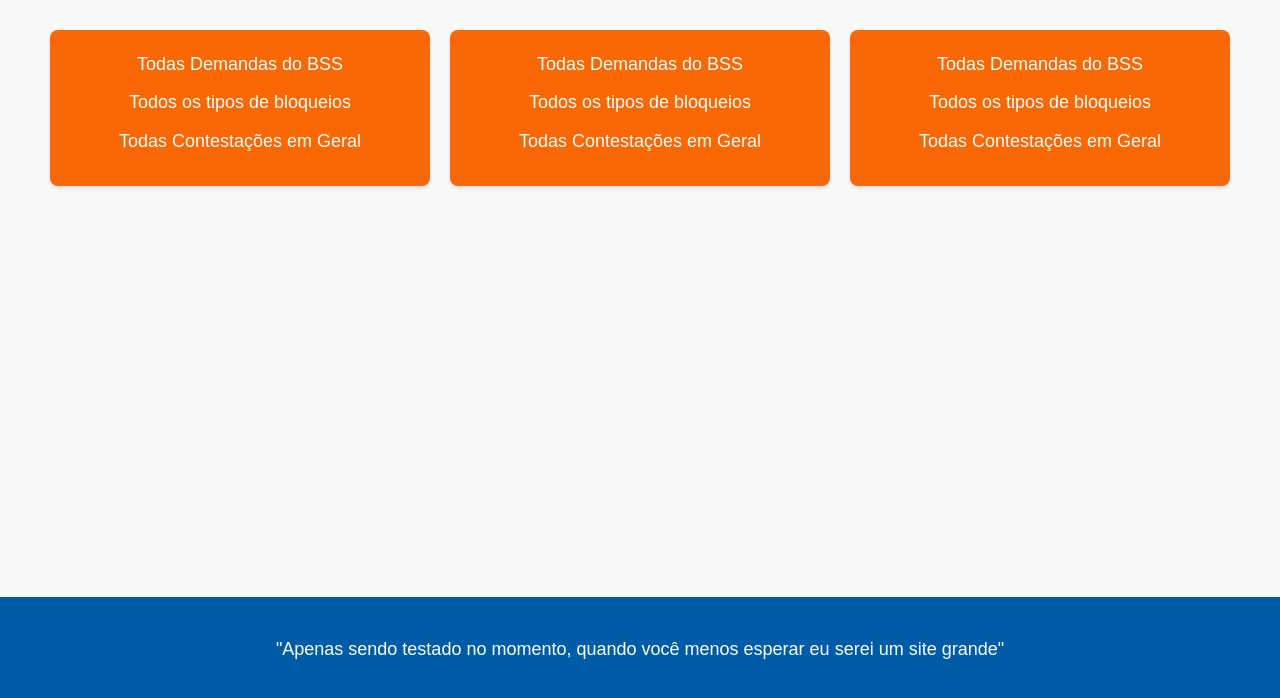
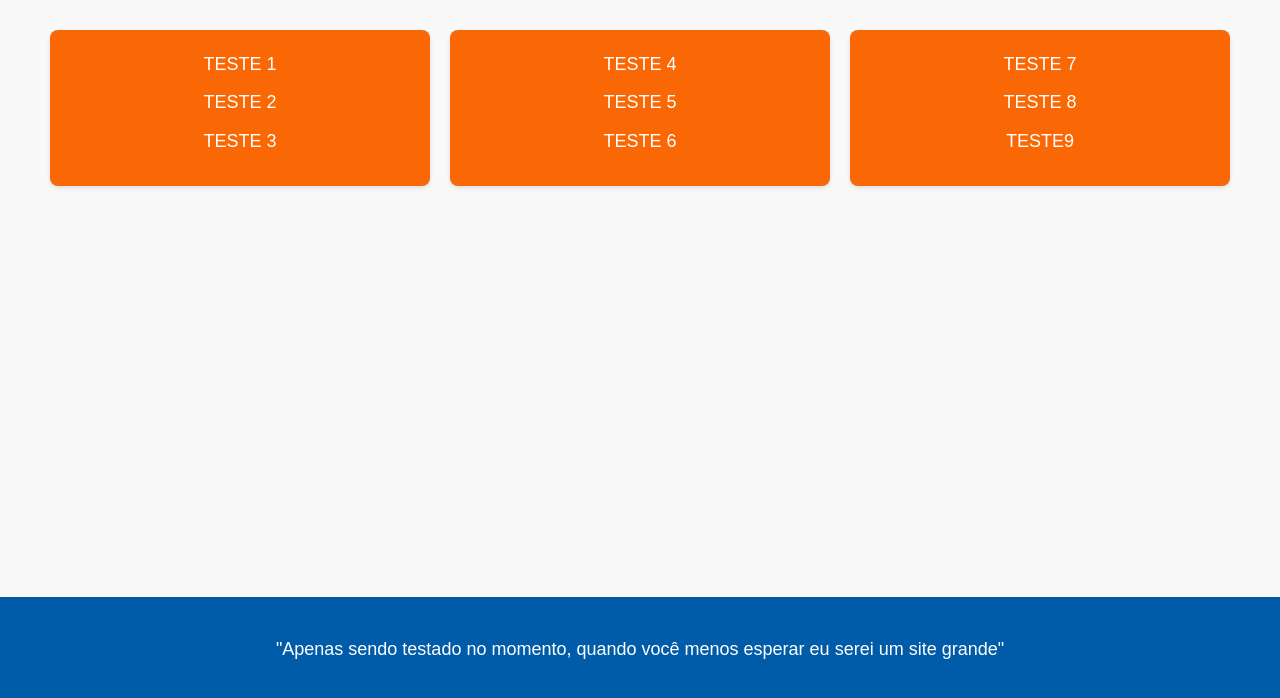
Before and after one commit to RNYftno/TAGSENSE3, a plain HTML site: page index.html in a window 1280 px wide. Shown: the part 98-796 px from the top of the page. Drawn offline with Linux system fonts and the light colour scheme.

Commit message:
Update index.html

```diff
--- a/index.html
+++ b/index.html
@@ -112,23 +112,23 @@
         <img class="image-top-right" src="https://www.freepnglogos.com/uploads/logo-caixa-png/caixa-download-png-5.png" alt="Caixa Logo" width="100">
         <div class="column">
             <ul>
-                <li><a href="#" onclick="displayImage('https://atento.edusense.com.br/semparar/images/easyblog_articles/1537/b2ap3_thumbnail_Galeria-Ita-1.jpg')">Todas Demandas do BSS</a></li>
-                <li><a href="#" onclick="displayImage('https://atento.edusense.com.br/semparar/images/easyblog_articles/1537/Galeria-Ita-2.png')">Todos os tipos de bloqueios</a></li>
-                <li><a href="#" onclick="displayImage('https://atento.edusense.com.br/semparar/images/easyblog_articles/1537/Galeria-Ita-3.png')">Todas Contestações em Geral</a></li>
+                <li><a href="#" onclick="displayImage('https://atento.edusense.com.br/semparar/images/easyblog_articles/1537/b2ap3_thumbnail_Galeria-Ita-1.jpg')">TESTE 1</a></li>
+                <li><a href="#" onclick="displayImage('https://atento.edusense.com.br/semparar/images/easyblog_articles/1537/Galeria-Ita-2.png')">TESTE 2</a></li>
+                <li><a href="#" onclick="displayImage('https://atento.edusense.com.br/semparar/images/easyblog_articles/1537/Galeria-Ita-3.png')">TESTE 3</a></li>
                 <!-- Adicione links e imagens para os outros itens conforme necessário -->
             </ul>
         </div>
       <div class="column">
             <ul>
-                <li><a href="#" onclick="displayImage('https://atento.edusense.com.br/semparar/images/easyblog_articles/1537/b2ap3_thumbnail_Galeria-Ita-1.jpg')">Todas Demandas do BSS</a></li>
-                <li><a href="#" onclick="displayImage('https://atento.edusense.com.br/semparar/images/easyblog_articles/1537/Galeria-Ita-2.png')">Todos os tipos de bloqueios</a></li>
-                <li><a href="#" onclick="displayImage('https://atento.edusense.com.br/semparar/images/easyblog_articles/1537/Galeria-Ita-3.png')">Todas Contestações em Geral</a></li>
+                <li><a href="#" onclick="displayImage('https://atento.edusense.com.br/semparar/images/easyblog_articles/1537/b2ap3_thumbnail_Galeria-Ita-1.jpg')">TESTE 4</a></li>
+                <li><a href="#" onclick="displayImage('https://atento.edusense.com.br/semparar/images/easyblog_articles/1537/Galeria-Ita-2.png')">TESTE 5</a></li>
+                <li><a href="#" onclick="displayImage('https://atento.edusense.com.br/semparar/images/easyblog_articles/1537/Galeria-Ita-3.png')">TESTE 6</a></li>
     </div>
  <div class="column">
             <ul>
-                <li><a href="#" onclick="displayImage('https://atento.edusense.com.br/semparar/images/easyblog_articles/1537/b2ap3_thumbnail_Galeria-Ita-1.jpg')">Todas Demandas do BSS</a></li>
-                <li><a href="#" onclick="displayImage('https://atento.edusense.com.br/semparar/images/easyblog_articles/1537/Galeria-Ita-2.png')">Todos os tipos de bloqueios</a></li>
-                <li><a href="#" onclick="displayImage('https://atento.edusense.com.br/semparar/images/easyblog_articles/1537/Galeria-Ita-3.png')">Todas Contestações em Geral</a></li>
+                <li><a href="#" onclick="displayImage('https://atento.edusense.com.br/semparar/images/easyblog_articles/1537/b2ap3_thumbnail_Galeria-Ita-1.jpg')">TESTE 7</a></li>
+                <li><a href="#" onclick="displayImage('https://atento.edusense.com.br/semparar/images/easyblog_articles/1537/Galeria-Ita-2.png')">TESTE 8</a></li>
+                <li><a href="#" onclick="displayImage('https://atento.edusense.com.br/semparar/images/easyblog_articles/1537/Galeria-Ita-3.png')">TESTE9</a></li>
 
     <footer>
         <p>"Apenas sendo testado no momento, quando você menos esperar eu serei um site grande"</p>
```
